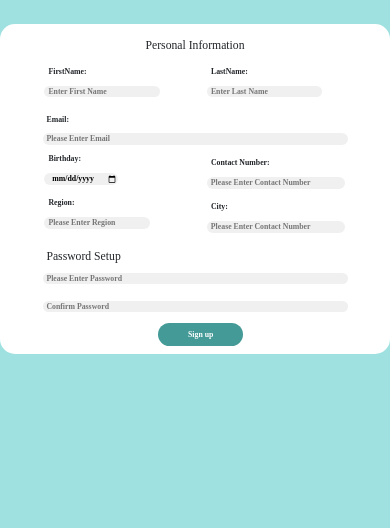
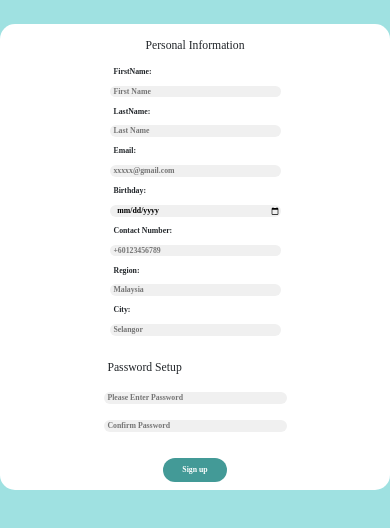
Before and after one commit to Eric020615/To-Do-List-, a plain HTML site: page register.html in a window 390 px wide. Drawn offline with nearby package versions, Linux system fonts and the light colour scheme.

Commit message:
upload responsive for register and about us

```diff
--- a/Assests/JS/tgc.js
+++ b/Assests/JS/tgc.js
@@ -12,7 +12,13 @@ function SignUpSuccess(){
         alert('Please make sure you have filled all the blanks.');
     }
     else{
-        open("intro.html","_self");
+        if(pwd1.value == pwd2.value){
+            open("intro.html","_self");
+        }
+
+        else{
+            alert("Please make sure you type the same password for the both password spaces.");
+        }
     }
 }
 
--- a/register.html
+++ b/register.html
@@ -103,54 +103,56 @@
         <h2 class="h2 mb-0 p-3">Personal Information</h2>
 
         <div class="row twoRow">
-            <div class="col-5 offset-1">
+            <div class="col-6 offset-3 col-md-5 offset-md-1">
                 <h6 class="h6 m-1 mb-0 mt-0">FirstName:</h6>
-                <input type="text" name="" value="" placeholder="Enter First Name" class="col-10 mt-1">
+                <input type="text" name="" value="" placeholder="First Name" class="col-12 col-md-10 mt-1">
             </div>
-            <div class="col-5">
+            <div class="col-6 offset-3 mt-2 col-md-5 offset-md-0 mt-md-0">
                 <h6 class="h6 m-1 mb-0 mt-0">LastName:</h6>
-                <input type="text" name="" value="" placeholder="Enter Last Name" class="col-10 mt-1">
+                <input type="text" name="" value="" placeholder="Last Name" class="col-12 col-md-10 mt-1">
             </div>
         </div>
 
-        <div class="offset-1 col-10 mt-3">
-            <h6 class="h6 m-1 mb-0 mt-0">Email:</h6>
-            <input type="text" name="" value="" placeholder="Please Enter Email" class="col-12 mt-1">
-        </div>
-
-        <div class="row twoRow mt-2">
-            <div class="col-3 offset-1">
-                <h6 class="h6 m-1 mb-0 mt-0">Birthday:</h6>
-                <input type="date" name="" value="" placeholder="Please Enter Birthday" class="col-12 mt-1">
-            </div>
-            <div class="offset-2 col-5 mt-1">
-                <h6 class="h6 m-1 mb-0 mt-0">Contact Number:</h6>
-                <input type="text" name="" value="" placeholder="Please Enter Contact Number" class="col-12 mt-1">
+        <div class="row">
+            <div class="col-6 offset-3 mt-2 offset-md-1 col-md-10 mt-md-3">
+                <h6 class="h6 m-1 mb-0 mt-0">Email:</h6>
+                <input type="text" name="" value="" placeholder="xxxxx@gmail.com" class="col-12 mt-1">
             </div>
         </div>
 
         <div class="row twoRow mt-2">
-            <div class="col-4 offset-1">
-                <h6 class="h6 m-1 mb-0 mt-0">Region:</h6>
-                <input type="text" name="" value="" placeholder="Please Enter Region" class="col-12 mt-1">
+            <div class="col-6 offset-3 col-md-5 offset-md-1">
+                <h6 class="h6 m-1 mb-0 mt-0">Birthday:</h6>
+                <input type="date" name="" value="" placeholder="" class="col-12 mt-1">
             </div>
-            <div class="offset-1 col-5 mt-1">
-                <h6 class="h6 m-1 mb-0 mt-0">City:</h6>
-                <input type="text" name="" value="" placeholder="Please Enter Contact Number" class="col-12 mt-1">
+            <div class="col-6 offset-3 mt-2 col-md-5 offset-md-0 mt-md-0">
+                <h6 class="h6 m-1 mb-0 mt-0">Contact Number:</h6>
+                <input type="text" name="" value="" placeholder="+60123456789" class="col-12 mt-1">
             </div>
         </div>
 
-        <h4 class="h4 Password mb-0 mt-3 p-0 offset-1">Password Setup</h4>
-        <div class="offset-1 col-10">
-            <input type="password" name="" value="" placeholder="Please Enter Password" class="col-12 mt-1">
-        </div>
-        <div class="offset-1 mt-1 col-10">
-            <input type="password" name="" value="" placeholder="Confirm Password" class="col-12">
+        <div class="row twoRow mt-2">
+            <div class="col-6 offset-3 col-md-5 offset-md-1">
+                <h6 class="h6 m-1 mb-0 mt-0">Region:</h6>
+                <input type="text" name="" value="" placeholder="Malaysia" class="col-12 mt-1">
+            </div>
+            <div class="col-6 offset-3 mt-2 col-md-5 offset-md-0 mt-md-0">
+                <h6 class="h6 m-1 mb-0 mt-0">City:</h6>
+                <input type="text" name="" value="" placeholder="Selangor" class="col-12 mt-1">
+            </div>
         </div>
 
-        <div class="row offset-4 pt-2 pb-2 button">
-            <div class="col-1"></div>
-            <input type="button" name="" value="Sign up" class="col-4 btn" onclick="SignUpSuccess()">
+        <h4 class="h4 Password offset-3 mt-4 mb-md-0 mt-md-3 p-md-0 offset-md-1">Password Setup</h4>
+        <div class="col-6 offset-3 offset-md-1 col-md-10">
+            <input type="password" name="" value="" placeholder="Please Enter Password" class="col-12 mt-1" id="pwd1">
+        </div>
+        <div class="col-6 offset-3 offset-md-1 mt-1 col-md-10">
+            <input type="password" name="" value="" placeholder="Confirm Password" class="col-12" id="">
+        </div>
+
+        <div class="row offset-0 offset-md-4 mt-4 pb-2 button">
+            <div class="col-0 col-md-1"></div>
+            <input type="button" name="" value="Sign up" class="offset-5 col-2 offset-md-0 col-md-4 btn" onclick="SignUpSuccess()">
         </div>
     </div>
 
```
